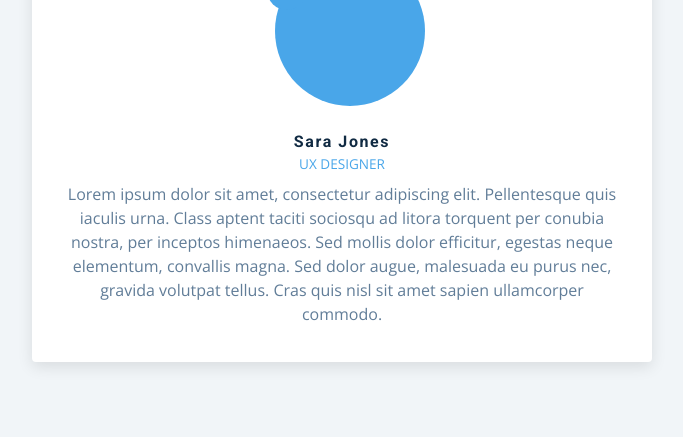
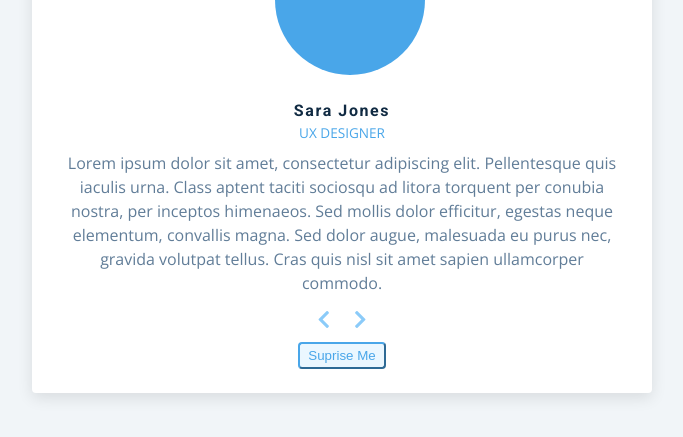
Before and after one commit to drewmargielaa/reviews, a plain HTML site: page index.html in a window 1280 px wide. Shown: the part 311-748 px from the top of the page, without its empty margins (298-981 px from the left). Drawn offline with nearby package versions, Linux system fonts and the light colour scheme.

Commit message:
added buttons

```diff
--- a/index.html
+++ b/index.html
@@ -34,7 +34,20 @@
               Class aptent taciti sociosqu ad
               litora torquent per conubia nostra,
               per inceptos himenaeos. Sed mollis dolor efficitur, egestas neque elementum, convallis magna. Sed dolor augue, malesuada eu purus nec, gravida volutpat tellus.
-              Cras quis nisl sit amet sapien ullamcorper commodo.</p>
+              Cras quis nisl sit
+              amet sapien ullamcorper commodo.
+            </p>
+            <!-- Prev next button-->
+            <div class="button-container">
+              <button class="prev-btn">
+                <i class="fas fa-chevron-left"></i>
+              </button>
+              <button class="next-btn">
+                <i class="fas fa-chevron-right"></i>
+              </button>
+            </div>
+            <!-- random button -->
+            <button class="random-btn">Suprise Me</button>
           </article>
     </main>
     <!-- javascript -->
```
